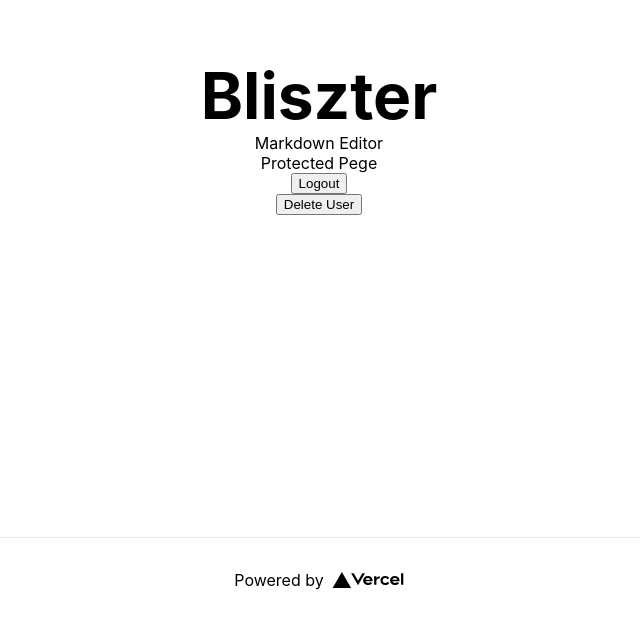
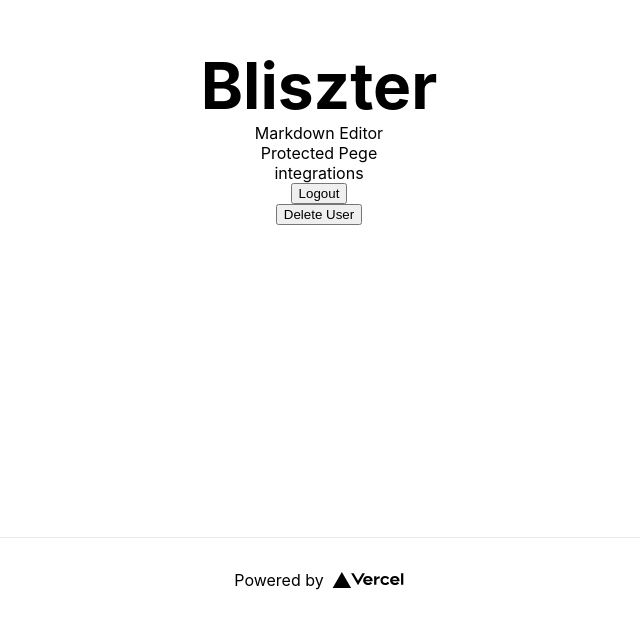
Before and after one commit to arjunlubana/bliszter, a Next.js app: page / in a window 1280 px wide. Shown: the part 263-885 px from the top of the page, without its empty margins (321-961 px from the left). Built offline with nearby package versions, Linux system fonts and the light colour scheme; what supertokens-auth-react would draw is missing.

Commit message:
Create integrations page

```diff
--- a/pages/index.tsx
+++ b/pages/index.tsx
@@ -24,6 +24,9 @@ const Home: NextPage = () => {
         <Link href="/protectedPage">
           <a>Protected Pege</a>
         </Link>
+        <Link href="/integrations">
+          <a>integrations</a>
+        </Link>
         <Logout />
         <DeleteUser />
       </main>
```
Also changed, not shown: pages/integrations.tsx (added, +13 -0 lines).
